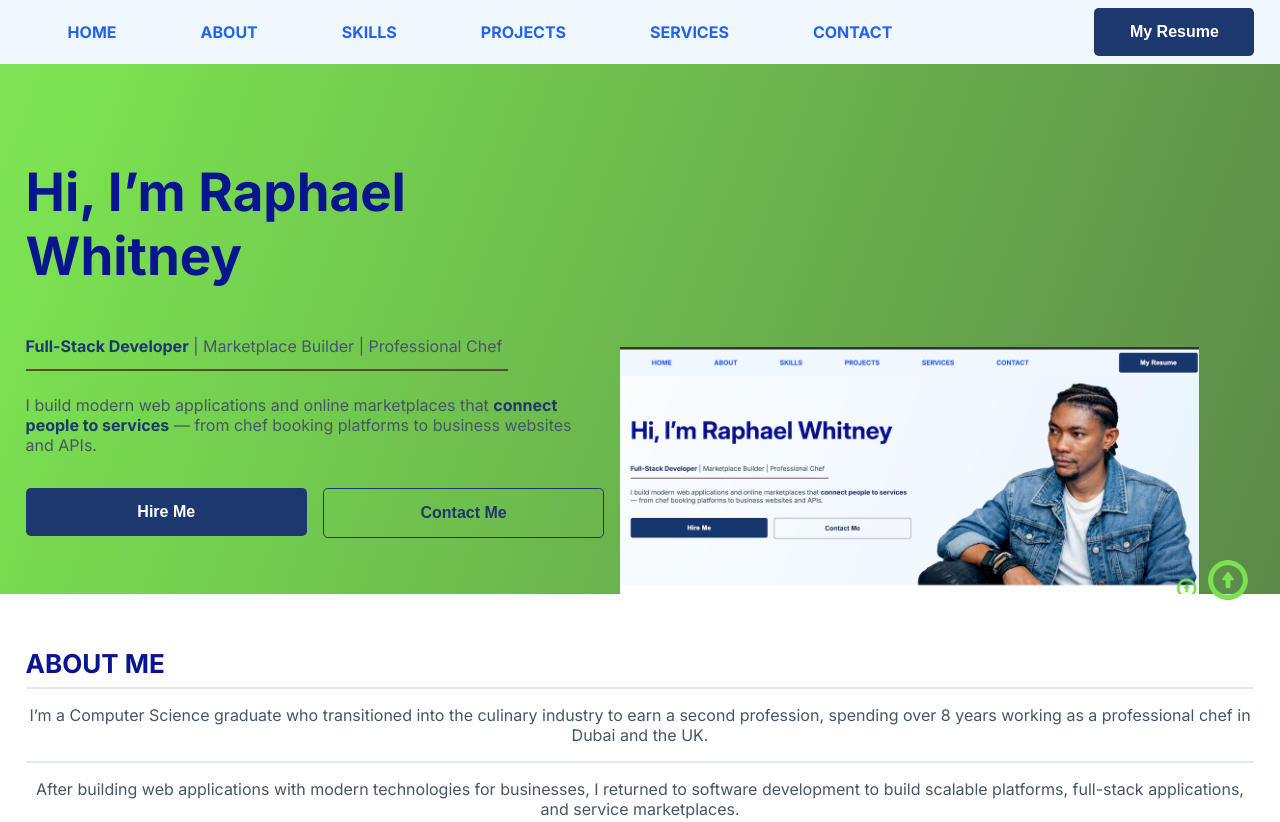
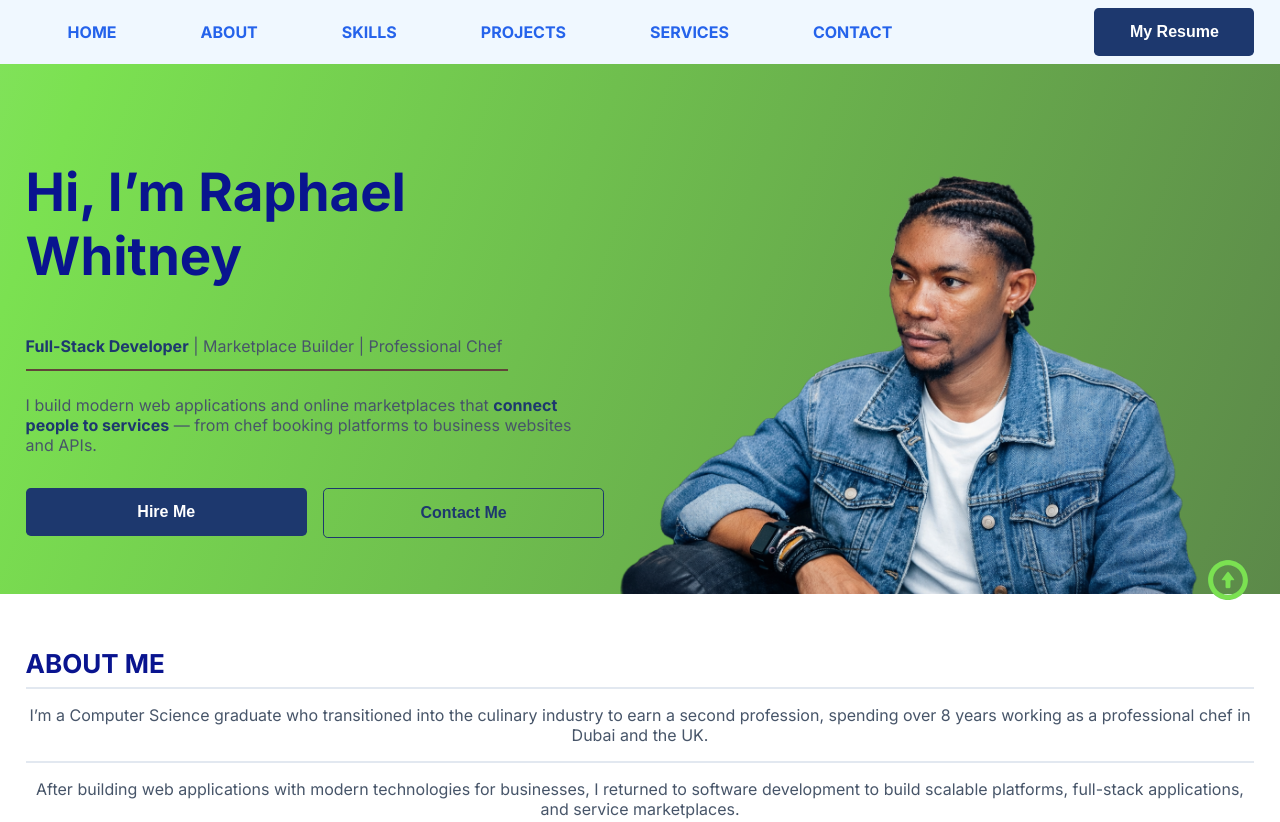
Before and after one commit to raphaelwhitney/portfolio, a plain HTML site: page index.html in a window 1280 px wide. Shown: the top 822 px of the page. Drawn offline with Linux system fonts and the light colour scheme.

Commit message:
Update mystyle.css

```diff
--- a/Public/mystyle.css
+++ b/Public/mystyle.css
@@ -702,7 +702,7 @@
     display: block;
     position: relative;
     flex: 1;
-    background-image: url("/Assets/Images/og-image.png"); /*Assets/Images/hero.webp*/
+    background-image: url("/Assets/Images/hero.webp"); /*Assets/Images/hero.webp*/
     background-size: cover;
     background-repeat: no-repeat;
     background-position: bottom;
```
